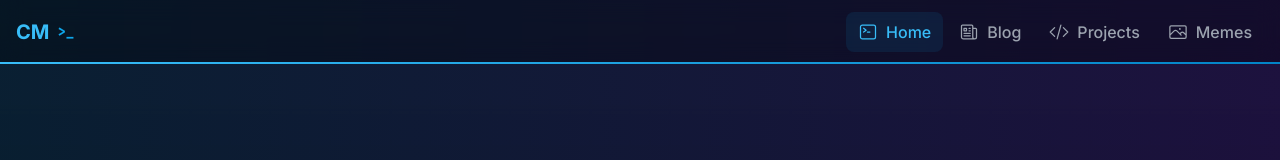
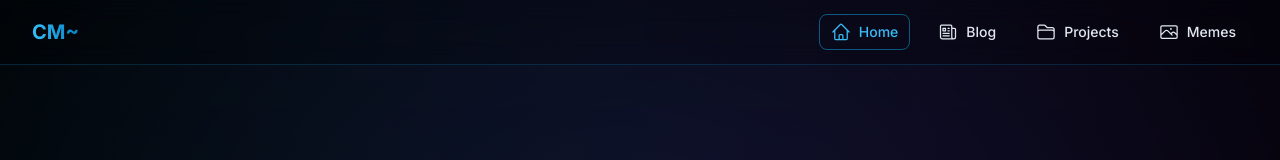
Before and after one commit to CoreyMcKay/CoreyMcKay.github.io, a Next.js app: page / in a window 1280 px wide. Shown: the top 160 px of the page. Built offline with nearby package versions, Linux system fonts and the light colour scheme.

Commit message:
Enhance UI with improved cybersecurity theme and animations

```diff
--- a/src/app/layout.tsx
+++ b/src/app/layout.tsx
@@ -19,20 +19,24 @@ export default function RootLayout({
 }) {
   return (
     <html lang="en" className={`${inter.variable} ${firaCode.variable}`}>
-      <body className="min-h-screen bg-[#0a0f1c]">
+      <body className="min-h-screen bg-[#0a0f1c] antialiased">
         <ThemeProviderWrapper>
-          <div className="relative min-h-screen">
+          <div className="relative min-h-screen overflow-hidden">
             {/* Background Effects */}
-            <div className="fixed inset-0">
-              <div className="absolute inset-0 bg-[url('/grid.svg')] bg-center [mask-image:linear-gradient(180deg,white,rgba(255,255,255,0))] opacity-20" />
+            <div className="fixed inset-0 z-0">
+              <div
+                className="absolute inset-0 bg-[url('/grid.svg')] bg-center [mask-image:linear-gradient(180deg,white,rgba(255,255,255,0))]"
+                style={{ opacity: '0.15' }}
+              />
               <div className="absolute inset-0 bg-gradient-to-b from-transparent via-black/50 to-black" />
-              <div className="absolute inset-0 bg-gradient-to-r from-primary-900/30 to-secondary-900/30" />
+              <div className="absolute inset-0 bg-gradient-to-r from-primary-900/30 to-secondary-900/30 backdrop-blur-[1px]" />
+              <div className="absolute inset-0 bg-[radial-gradient(circle_at_center,transparent_0%,rgba(0,0,0,0.8)_100%)]" />
             </div>
 
             {/* Content */}
-            <div className="relative">
+            <div className="relative z-10">
               <Navbar />
-              <main className="container mx-auto px-4 pt-20">
+              <main className="container mx-auto px-4 sm:px-6 lg:px-8 pt-20 pb-16 max-w-7xl">
                 {children}
               </main>
             </div>
--- a/src/components/Navbar.tsx
+++ b/src/components/Navbar.tsx
@@ -3,52 +3,61 @@
 import Link from 'next/link'
 import { usePathname } from 'next/navigation'
 import { motion } from 'framer-motion'
-import { CodeBracketIcon, CommandLineIcon, NewspaperIcon, PhotoIcon } from '@heroicons/react/24/outline'
+import { HomeIcon, NewspaperIcon, FolderIcon, PhotoIcon } from '@heroicons/react/24/outline'
 
 const navItems = [
-  { href: '/', label: 'Home', icon: CommandLineIcon },
-  { href: '/blog', label: 'Blog', icon: NewspaperIcon },
-  { href: '/projects', label: 'Projects', icon: CodeBracketIcon },
-  { href: '/memes', label: 'Memes', icon: PhotoIcon },
+  { name: 'Home', href: '/', icon: HomeIcon },
+  { name: 'Blog', href: '/blog', icon: NewspaperIcon },
+  { name: 'Projects', href: '/projects', icon: FolderIcon },
+  { name: 'Memes', href: '/memes', icon: PhotoIcon },
 ]
 
 export default function Navbar() {
   const pathname = usePathname()
 
   return (
-    <nav className="fixed top-0 left-0 right-0 z-50">
-      <div className="absolute inset-0 bg-black/30 backdrop-blur-md border-b border-primary-500/20" />
-      <div className="container relative mx-auto px-4">
+    <nav className="fixed top-0 left-0 right-0 z-50 backdrop-blur-md bg-black/20 border-b border-primary-500/20">
+      <div className="container mx-auto px-4 sm:px-6 lg:px-8">
         <div className="flex items-center justify-between h-16">
           <Link
             href="/"
-            className="flex items-center space-x-2 text-xl font-bold text-primary-400 hover:text-primary-300 transition-colors"
+            className="text-xl font-bold bg-gradient-to-r from-primary-400 to-primary-600 bg-clip-text text-transparent hover:opacity-80 transition-opacity"
           >
-            <span>CM</span>
-            <span className="font-mono text-sm text-primary-500">{'>_'}</span>
+            CM~
           </Link>
-          <div className="flex space-x-1">
-            {navItems.map(({ href, label, icon: Icon }) => (
+
+          <div className="flex space-x-1 sm:space-x-4">
+            {navItems.map((item) => {
+              const isActive = pathname === item.href
+              const Icon = item.icon
+
+              return (
                 <Link
-                key={href}
-                href={href}
-                className={`group flex items-center px-3 py-2 rounded-lg transition-all duration-200 ${
-                  pathname === href
-                    ? 'bg-primary-500/10 text-primary-400'
-                    : 'text-gray-400 hover:text-primary-400 hover:bg-primary-500/5'
-                }`}
+                  key={item.href}
+                  href={item.href}
+                  className={`relative px-3 py-2 rounded-lg text-sm font-medium transition-colors
+                    hover:text-primary-400 hover:bg-primary-500/10
+                    ${isActive ? 'text-primary-400' : 'text-slate-200'}`}
                 >
-                <Icon className="h-5 w-5 mr-2 group-hover:text-primary-400 transition-colors" />
-                <span className="font-medium">{label}</span>
-                {pathname === href && (
+                  <span className="flex items-center space-x-2">
+                    <Icon className="w-5 h-5" />
+                    <span className="hidden sm:inline">{item.name}</span>
+                  </span>
+
+                  {isActive && (
                     <motion.div
-                    layoutId="navbar-indicator"
-                    className="absolute bottom-0 left-0 right-0 h-0.5 bg-gradient-to-r from-primary-400 to-primary-600"
-                    animate
+                      className="absolute inset-0 border border-primary-500/50 rounded-lg"
+                      layoutId="navbar-active"
+                      transition={{
+                        type: "spring",
+                        stiffness: 350,
+                        damping: 30
+                      }}
                     />
                   )}
                 </Link>
-            ))}
+              )
+            })}
           </div>
         </div>
       </div>
```
Lines whose indentation alone changed are shown as unchanged.
